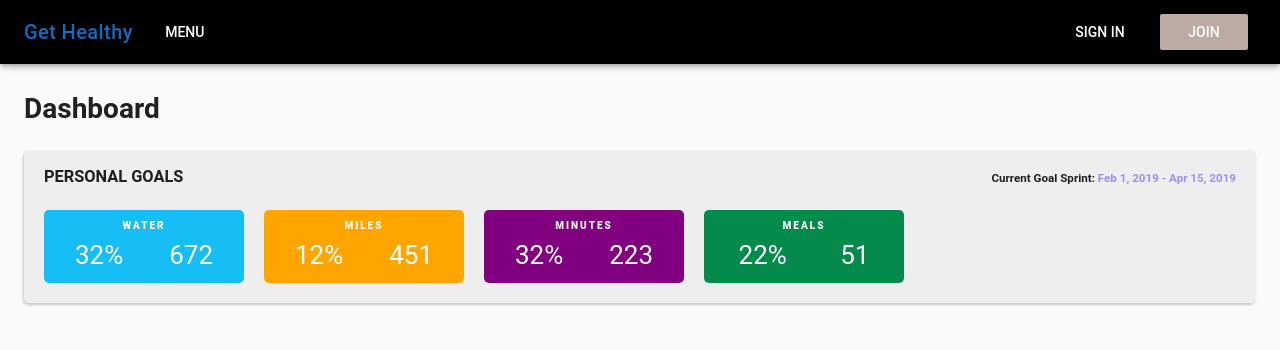
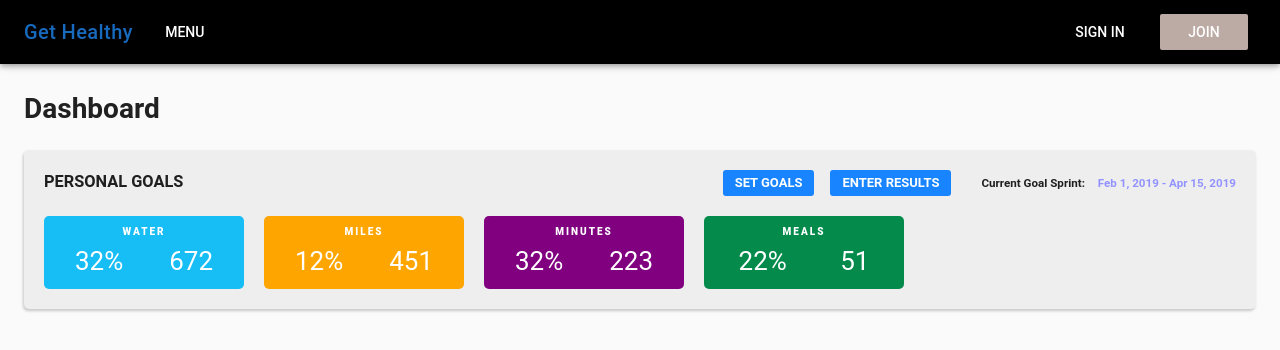
Before and after one commit to joshin-run/gethealthy, a Vue app: page /dashboard in a window 1280 px wide. Shown: the top 350 px of the page. Built offline with nearby package versions, Linux system fonts and the light colour scheme; a small style sheet from the web is missing.

Commit message:
Feat - create goals pages and routes

```diff
--- a/src/components/PersonalGoals.vue
+++ b/src/components/PersonalGoals.vue
@@ -3,7 +3,11 @@
         <div class="personal-goals-section">
             <div class="section-labels">
               <h3>PERSONAL GOALS</h3>
-              <h5>Current Goal Sprint: <span>Feb 1, 2019 - Apr 15, 2019</span></h5>
+              <div>
+                <button to="/set-goals" class="set-goals-btn">Set Goals</button>
+                <button to="/enter-results" class="enter-results-btn">Enter Results</button>
+                <h5>Current Goal Sprint: <span>Feb 1, 2019 - Apr 15, 2019</span></h5>
+              </div>
             </div>
             <div class="goal-container">
               <div class="goal-tile water">
@@ -64,12 +68,34 @@ export default {
     justify-content: space-between;
     align-items: flex-start;
     margin: 0 0 20px 0;
-    h3 {
-      margin-top: -5px;
+    div {
+      h3 {
+        margin-top: -5px;
+      }
+      .set-goals-btn,
+      .enter-results-btn {
+        background: rgb(24, 132, 255);
+        color: #fff;
+        border-radius: 3px;
+        padding: 3px 12px;
+        font-weight: 700;
+        font-size: 13px;
+        text-transform: uppercase;
+      }
+      .set-goals-btn {
+        display: inline-block;
+        margin-right: 16px;
+      }
+      .enter-results-btn {
+        display: inline-block;
+        margin-right: 30px;
+      }
     }
     h5 {
+      display: inline-block;
       span {
         color: rgb(147, 147, 255);
+        margin-left: 10px;
       }
     }
   }
--- a/src/router.js
+++ b/src/router.js
@@ -1,7 +1,7 @@
 import Vue from 'vue';
 import Router from 'vue-router';
 import Home from './views/Home.vue';
-import store from '@/store.js'
+// import store from '@/store.js'
 
 Vue.use(Router);
 
@@ -44,6 +44,22 @@ export default new Router({
             path: '/join',
             name: 'join',
             component: () => import('./views/Join.vue')
+        },
+        {
+            path: '/set-goals',
+            name: 'setGoals',
+            component: () => import('./views/SetGoals.vue'),
+            meta: {
+                authRequired: true
+            }
+        },
+        {
+            path: '/enter-results',
+            name: 'enterResults',
+            component: () => import('./views/EnterResults.vue'),
+            meta: {
+                authRequired: true
+            }
         }
     ]
 });
--- a/src/views/EnterResults.vue
+++ b/src/views/EnterResults.vue
@@ -0,0 +1,14 @@
+<template>
+    <v-container >
+        <v-layout column>
+            <h1>Enter Results</h1>
+        </v-layout>
+    </v-container>
+</template>
+<script>
+export default {
+    name: 'EnterResults'
+};
+</script>
+<style scoped>
+</style>
--- a/src/views/SetGoals.vue
+++ b/src/views/SetGoals.vue
@@ -0,0 +1,14 @@
+<template>
+    <v-container >
+        <v-layout column>
+            <h1>Set Goals</h1>
+        </v-layout>
+    </v-container>
+</template>
+<script>
+export default {
+    name: 'SetGoals'
+};
+</script>
+<style scoped>
+</style>
```
